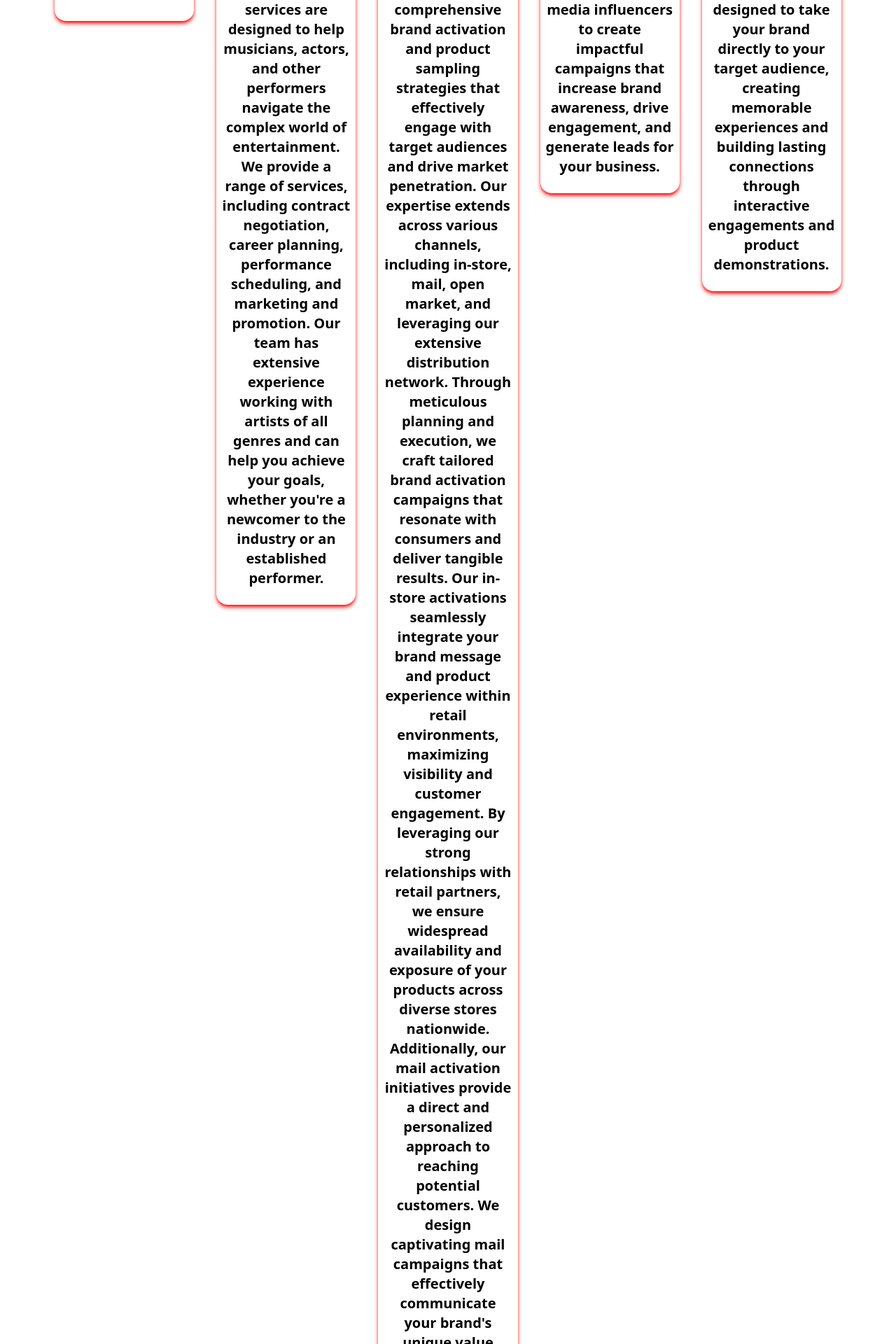
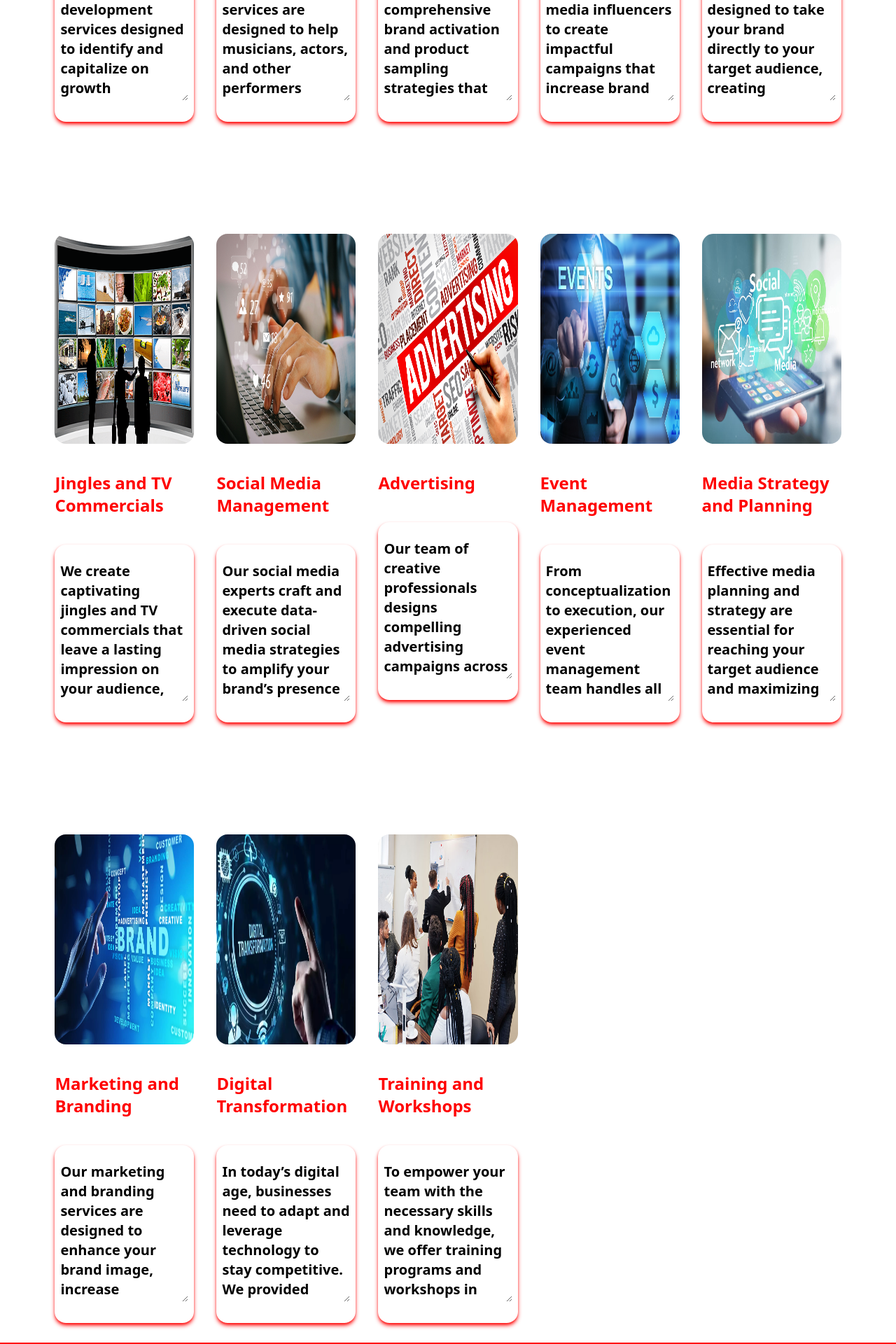
Before and after one commit to greatkali419/mbazze, a React (Create React App) app: page /service in a window 1280 px wide. Shown: the part 880-2800 px from the top of the page at 70% size. Built offline with nearby package versions, Linux system fonts and the light colour scheme.

Commit message:
firsting commiuatdsds

```diff
--- a/src/components/Hero.js
+++ b/src/components/Hero.js
@@ -44,11 +44,6 @@ export default function Hero() {
             consultancy services to help
             businesses thrive in today’s
             competitive landscape. With our
-            expertise and strategic approach,
-            we enable our clients to reach their
-            target audience effectively, enhance
-            brand visibility, and achieve
-            sustainable growth.
             </h2>
             <Link to='/about'>
             <button className='border-bcolor border-2 bg-bcolor p-4 md:p-2 md:px-6 cursor-pointer rounded-md hover:bg-white hover:border-bcolor py-2 mt-5 md:mt-10 text-lg md:text-xl font-bold'
--- a/src/components/Services.js
+++ b/src/components/Services.js
@@ -94,7 +94,7 @@ export default function Services() {
 
         <div className="flex-col p-2 my-3 rounded-2xl shadow-md shadow-bcolor">
 
-          <textarea maxLength={4} className=" my-4 text-lg font-semibold md:text-xl w-full h-full">
+          <textarea maxLength={50} className=" my-4 text-lg font-semibold md:text-xl w-full h-[170px] md:h-[200px]">
           We offer a range of business
           development services designed to
           identify and capitalize on growth
@@ -126,13 +126,13 @@ export default function Services() {
 
         <div className="flex-col p-2 my-3 rounded-2xl shadow-md shadow-bcolor">
 
-          <p className=" my-4 text-lg font-semibold md:text-xl">
+        <textarea maxLength={50} className=" my-4 text-lg font-semibold md:text-xl w-full h-[170px] md:h-[200px]">
           Our artiste management services are designed to help musicians, actors, and other
           performers navigate the complex world of entertainment. We provide a range of services, including
           contract negotiation, career planning, performance scheduling, and marketing and promotion. Our team
           has extensive experience working with artists of all genres and can help you achieve your goals, whether
           you're a newcomer to the industry or an established performer.
-          </p>
+          </textarea>
         </div>
 
       </motion.section>
@@ -151,7 +151,7 @@ export default function Services() {
 
         <div className="flex-col p-2 my-3 rounded-2xl shadow-md shadow-bcolor">
 
-          <p className=" my-4 text-lg font-semibold md:text-xl">
+        <textarea maxLength={50} className=" my-4 text-lg font-semibold md:text-xl w-full h-[170px] md:h-[200px]">
           At M-bazz Empire, we specialize in comprehensive brand activation and product sampling strategies that effectively engage with target audiences and drive market penetration. Our expertise extends across various channels, including in-store, mail, open market, and leveraging our extensive distribution network.
 
           Through meticulous planning and execution, we craft tailored brand activation campaigns that resonate with consumers and deliver tangible results. Our in-store activations seamlessly integrate your brand message and product experience within retail environments, maximizing visibility and customer engagement. By leveraging our strong relationships with retail partners, we ensure widespread availability and exposure of your products across diverse stores nationwide.
@@ -160,7 +160,7 @@ export default function Services() {
 
           Furthermore, we excel in open market activation, utilizing our comprehensive network and market intelligence to identify and penetrate key open market locations. By understanding the dynamics and preferences of different regions, we devise strategies to position your products effectively and drive adoption in these markets.
 
-          </p>
+          </textarea>
         </div>
 
       </motion.section>
@@ -179,13 +179,13 @@ export default function Services() {
 
         <div className="flex-col p-2 my-3 rounded-2xl shadow-md shadow-bcolor">
 
-          <p className=" my-4 text-lg font-semibold md:text-xl">
+          <textarea maxLength={50} className=" my-4 text-lg font-semibold md:text-xl w-full h-[170px] md:h-[200px]">
           We harness the power of social media
           influencers to create impactful
           campaigns that increase brand
           awareness, drive engagement, and
           generate leads for your business.
-          </p>
+          </textarea>
         </div>
 
       </motion.section>
@@ -204,7 +204,7 @@ export default function Services() {
 
         <div className="flex-col p-2 my-3 rounded-2xl shadow-md shadow-bcolor">
 
-          <p className="my-4 text-lg font-semibold md:text-xl">
+          <textarea maxLength={50} className=" my-4 text-lg font-semibold md:text-xl w-full h-[170px] md:h-[200px]">
           Our roadshow campaigns are designed
               to take your brand directly to your
               target audience, creating memorable
@@ -213,7 +213,7 @@ export default function Services() {
               engagements and product
               demonstrations.
 
-          </p>
+          </textarea>
         </div>
 
       </motion.section>
@@ -232,7 +232,7 @@ export default function Services() {
 
         <div className="flex-col p-2 my-3 rounded-2xl shadow-md shadow-bcolor">
 
-          <p className="my-4 text-lg font-semibold md:text-xl">
+          <textarea maxLength={50} className=" my-4 text-lg font-semibold md:text-xl w-full h-[170px] md:h-[200px]">
           We create captivating jingles and TV
           commercials that leave a lasting
           impression on your audience,
@@ -240,7 +240,7 @@ export default function Services() {
           message and values.
 
 
-          </p>
+          </textarea>
         </div>
 
       </motion.section>
@@ -259,7 +259,7 @@ export default function Services() {
 
         <div className="flex-col p-2 my-3 rounded-2xl shadow-md shadow-bcolor">
 
-          <p className="my-4 text-lg font-semibold md:text-xl">
+          <textarea maxLength={50} className=" my-4 text-lg font-semibold md:text-xl w-full h-[170px] md:h-[200px]">
           Our social media experts craft and
               execute data-driven social media
               strategies to amplify your brand’s
@@ -268,7 +268,7 @@ export default function Services() {
               and analyze performance metrics to
               ensure optimal results.
 
-          </p>
+          </textarea>
         </div>
 
       </motion.section>
@@ -287,17 +287,16 @@ export default function Services() {
 
         <div className="flex-col p-2 my-3 rounded-2xl shadow-md shadow-bcolor">
 
-          <p className="my-4 text-lg font-semibold md:text-xl">
+          <textarea maxLength={50} className=" my-4 text-lg font-semibold md:text-xl w-full h-[170px] md:h-[200px]">
           Our team of creative professionals designs
           compelling advertising campaigns
           across traditional and digital
           channels to effectively reach your
-          5
           target audience and drive
           conversions.
 
 
-          </p>
+          </textarea>
         </div>
 
       </motion.section>
@@ -316,7 +315,7 @@ export default function Services() {
 
         <div className="flex-col p-2 my-3 rounded-2xl shadow-md shadow-bcolor">
 
-          <p className="my-4 text-lg font-semibold md:text-xl">
+          <textarea maxLength={50} className=" my-4 text-lg font-semibold md:text-xl w-full h-[170px] md:h-[200px]">
           From conceptualization to execution, our
           experienced event management
           team handles all aspects of your
@@ -325,7 +324,7 @@ export default function Services() {
           logistics, and production to deliver
           memorable experiences.
 
-          </p>
+          </textarea>
         </div>
 
       </motion.section>
@@ -344,7 +343,7 @@ export default function Services() {
 
         <div className="flex-col p-2 my-3 rounded-2xl shadow-md shadow-bcolor">
 
-          <p className="my-4 text-lg font-semibold md:text-xl">
+          <textarea maxLength={50} className=" my-4 text-lg font-semibold md:text-xl w-full h-[170px] md:h-[200px]">
           Effective media planning and strategy are essential for reaching
           your target audience and
           maximizing brand exposure. Our
@@ -357,7 +356,7 @@ export default function Services() {
           create targeted campaigns across
           various platforms, including print,
           digital, social media, and broadcast.
-          </p>
+          </textarea>
         </div>
 
       </motion.section>
@@ -376,7 +375,7 @@ export default function Services() {
 
         <div className="flex-col p-2 my-3 rounded-2xl shadow-md shadow-bcolor">
 
-          <p className="my-4 text-lg font-semibold md:text-xl">
+          <textarea maxLength={50} className=" my-4 text-lg font-semibold md:text-xl w-full h-[170px] md:h-[200px]">
           Our marketing and branding services are designed to enhance
           your brand image, increase
           customer engagement, and drive
@@ -392,7 +391,7 @@ export default function Services() {
           presence and achieve measurable
           results.
 
-          </p>
+          </textarea>
         </div>
 
       </motion.section>
@@ -411,7 +410,7 @@ export default function Services() {
 
         <div className="flex-col p-2 my-3 rounded-2xl shadow-md shadow-bcolor">
 
-          <p className="my-4 text-lg font-semibold md:text-xl">
+          <textarea maxLength={50} className=" my-4 text-lg font-semibold md:text-xl w-full h-[170px] md:h-[200px]">
           In today’s digital age, businesses
           need to adapt and leverage
           technology to stay competitive. We
@@ -423,11 +422,10 @@ export default function Services() {
           expertise includes website and app
           development, e-commerce
           solutions, digital marketing
-          8
           automation, data analytics, and
           cloud-based services.
 
-          </p>
+          </textarea>
         </div>
 
       </motion.section>
@@ -446,7 +444,7 @@ export default function Services() {
 
         <div className="flex-col p-2 my-3 rounded-2xl shadow-md shadow-bcolor">
 
-          <p className="my-4 text-lg font-semibold md:text-xl">
+          <textarea maxLength={50} className=" my-4 text-lg font-semibold md:text-xl w-full h-[170px] md:h-[200px]">
           To empower your team with the
           necessary skills and knowledge, we
           offer training programs and
@@ -462,7 +460,7 @@ export default function Services() {
           specific needs and ensure practical
           learning outcomes.
 
-          </p>
+          </textarea>
         </div>
 
       </motion.section>
```
